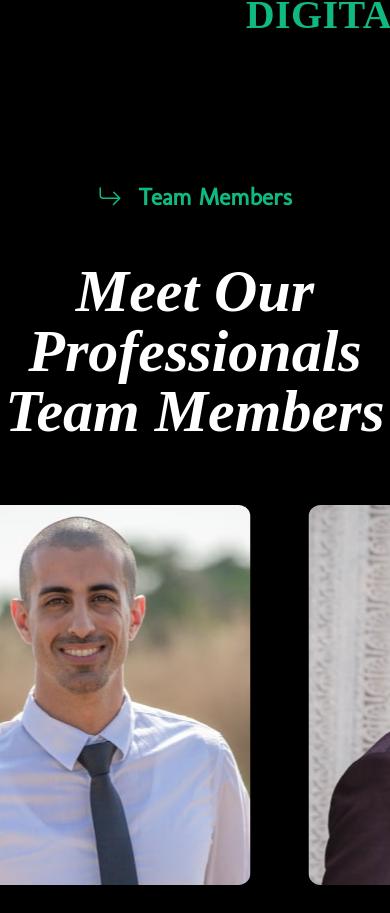
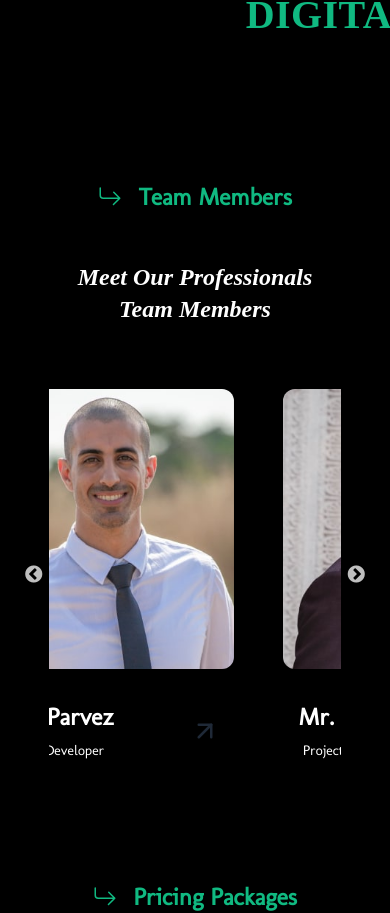
Before and after one commit to Parvez-Rahman100/webgency, a React (Create React App) app: page / in a window 390 px wide. Shown: the part 6231-7144 px from the top of the page. Built offline with nearby package versions, Linux system fonts and the light colour scheme; a web font is replaced by a local one.

Commit message:
team members section responsived

```diff
--- a/src/Components/TeamMembers/TeamMembers.jsx
+++ b/src/Components/TeamMembers/TeamMembers.jsx
@@ -49,25 +49,24 @@ const TeamMembers = () => {
   };
 
   return (
-    <div className="bg-black">
-      <div className="container mx-auto">
+    <div className="container lg:w-10/12 w-9/12 mx-auto">
       <p className=" text-emerald-500 flex items-center justify-center mb-6 font-bold text-2xl pt-10">
         <BsArrowReturnRight /> <span className="ml-4">Team Members</span>
       </p>
-        <h1 className=" text-6xl font-design mb-10 font-bold italic text-center text-white py-6">
+      <h1 className="lg:text-6xl text-2xl font-design mb-10 font-bold italic text-center text-white py-6">
         Meet Our Professionals Team Members
       </h1>
       <Slider {...settings}>
         <div className="card w-96  shadow-xl cursor-pointer">
           <figure>
-              <img src={person1} alt="person" className="rounded-xl" />
+            <img src={person1} alt="person" className="rounded-xl w-5/6 " />
           </figure>
           <div className=" flex justify-around mt-8  items-center text-center">
             <div>
               <h2 className="card-title text-2xl text-white mb-2">
                 Mrs . Bindu
               </h2>
-                <p className="text-white text-xl">Web Designer</p>
+              <p className="text-white lg:text-xl text-sm">Web Designer</p>
             </div>
             <div>
               <FiArrowUpRight size={30} />
@@ -76,14 +75,12 @@ const TeamMembers = () => {
         </div>
         <div className="card w-96 cursor-pointer ">
           <figure>
-              <img src={person2} alt="person" className="rounded-xl" />
+            <img src={person2} alt="person" className="rounded-xl w-5/6 " />
           </figure>
           <div className=" flex justify-around mt-8  items-center text-center">
             <div>
-                <h2 className="card-title text-2xl text-white mb-2">
-                  Mr. Anik
-                </h2>
-                <p className="text-white text-xl">Web Developer</p>
+              <h2 className="card-title text-2xl text-white mb-2">Mr. Anik</h2>
+              <p className="text-white lg:text-xl text-sm">Web Developer</p>
             </div>
             <div>
               <FiArrowUpRight size={30} />
@@ -92,14 +89,14 @@ const TeamMembers = () => {
         </div>
         <div className="card w-96 cursor-pointer ">
           <figure>
-              <img src={person3} alt="person" className="rounded-xl" />
+            <img src={person3} alt="person" className="rounded-xl w-5/6" />
           </figure>
           <div className=" flex justify-around mt-8  items-center text-center">
             <div>
               <h2 className="card-title text-2xl text-white mb-2">
                 Mr. Parvez
               </h2>
-                <p className="text-white text-xl">Web Developer</p>
+              <p className="text-white lg:text-xl text-sm">Web Developer</p>
             </div>
             <div>
               <FiArrowUpRight size={30} />
@@ -108,14 +105,12 @@ const TeamMembers = () => {
         </div>
         <div className="card w-96 cursor-pointer ">
           <figure>
-              <img src={person4} alt="person" className="rounded-xl" />
+            <img src={person4} alt="person" className="rounded-xl w-5/6 " />
           </figure>
           <div className=" flex justify-around mt-8  items-center text-center">
             <div>
-                <h2 className="card-title text-2xl text-white mb-2">
-                  Mr. Aurko
-                </h2>
-                <p className="text-white text-xl">Project Manager</p>
+              <h2 className="card-title text-2xl text-white mb-2">Mr. Aurko</h2>
+              <p className="text-white lg:text-xl text-sm">Project Manager</p>
             </div>
             <div>
               <FiArrowUpRight size={30} />
@@ -124,14 +119,14 @@ const TeamMembers = () => {
         </div>
         <div className="card w-96 cursor-pointer ">
           <figure>
-              <img src={person5} alt="person" className="rounded-xl" />
+            <img src={person5} alt="person" className="rounded-xl w-5/6" />
           </figure>
           <div className=" flex justify-around mt-8  items-center text-center">
             <div>
               <h2 className="card-title text-2xl text-white mb-2">
                 Mrs. Nisha
               </h2>
-                <p className="text-white text-xl">Data Analyzer</p>
+              <p className="text-white lg:text-xl text-sm">Data Analyzer</p>
             </div>
             <div>
               <FiArrowUpRight size={30} />
@@ -140,7 +135,6 @@ const TeamMembers = () => {
         </div>
       </Slider>
     </div>
-    </div>
   );
 };
 
```
Lines whose indentation alone changed are shown as unchanged.
